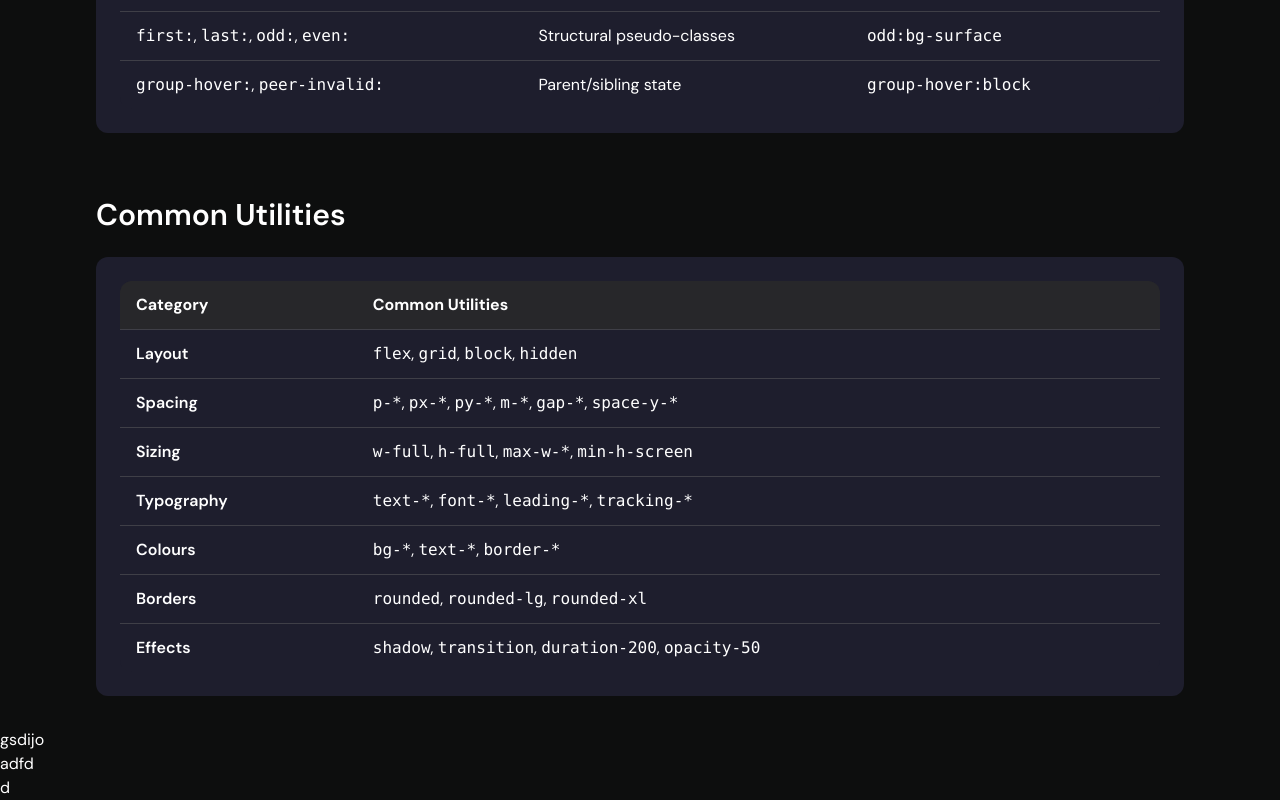
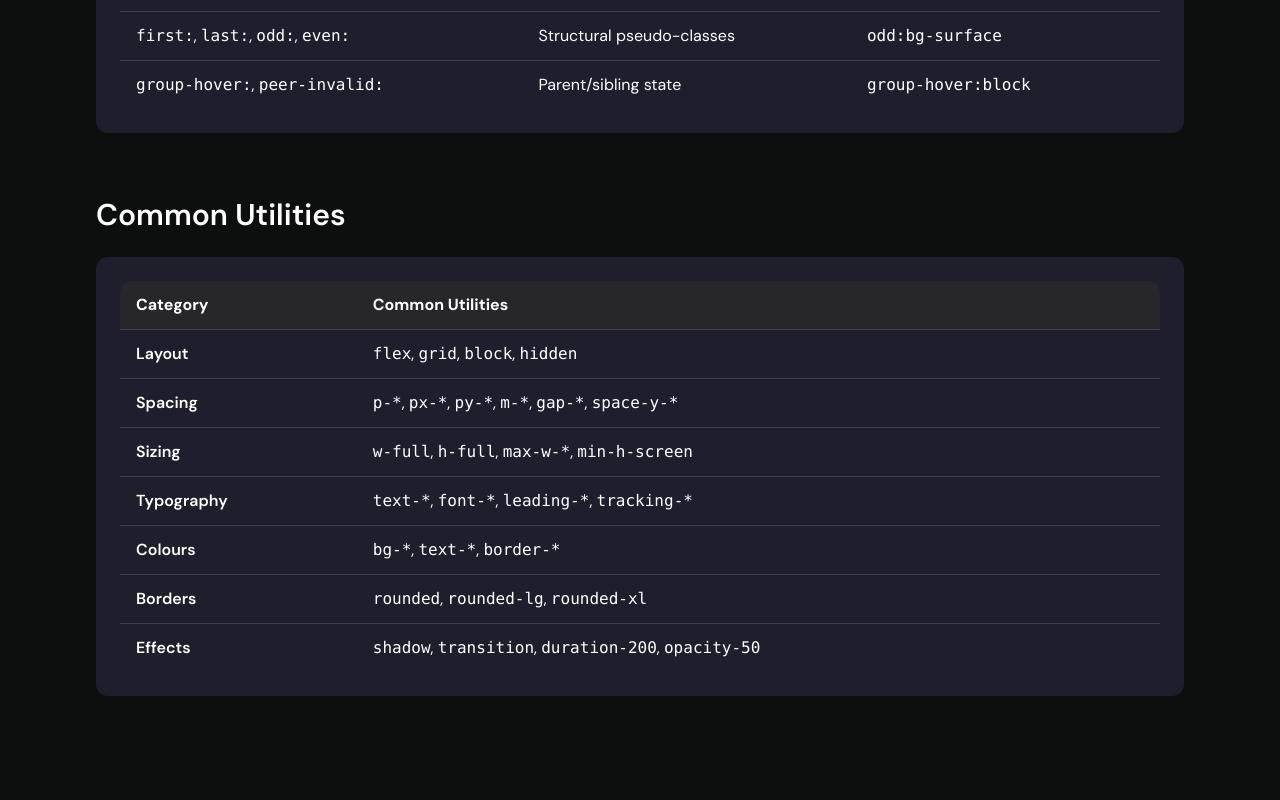
Before and after one commit to Postigic/fed-ca2, a website: page index.html in a window 1280 px wide. Shown: the part 2923-3723 px from the top of the page. After the commit the page ends 3651 px from the top, so only its background shows below. Drawn offline with Linux system fonts and the light colour scheme.

Commit message:
remove bad html

```diff
--- a/index.html
+++ b/index.html
@@ -356,6 +356,5 @@
         </div>
       </section>
     </main>
-    <p>gsdijo <div>adfd </div> d</p>
   </body>
 </html>
```
